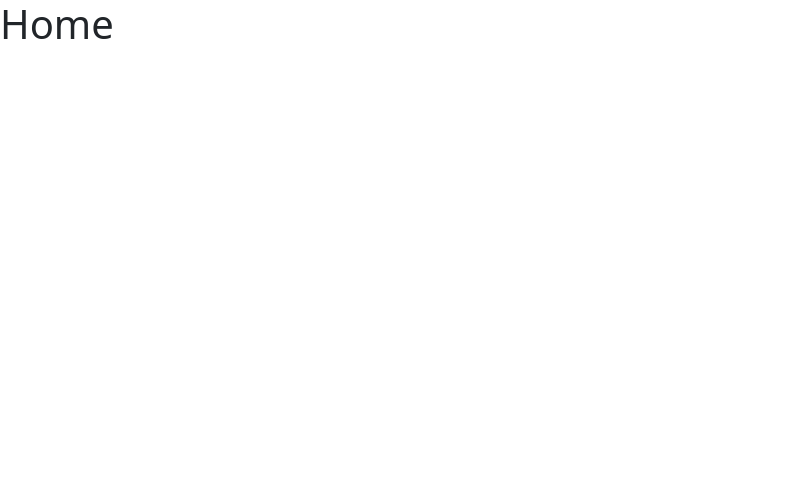
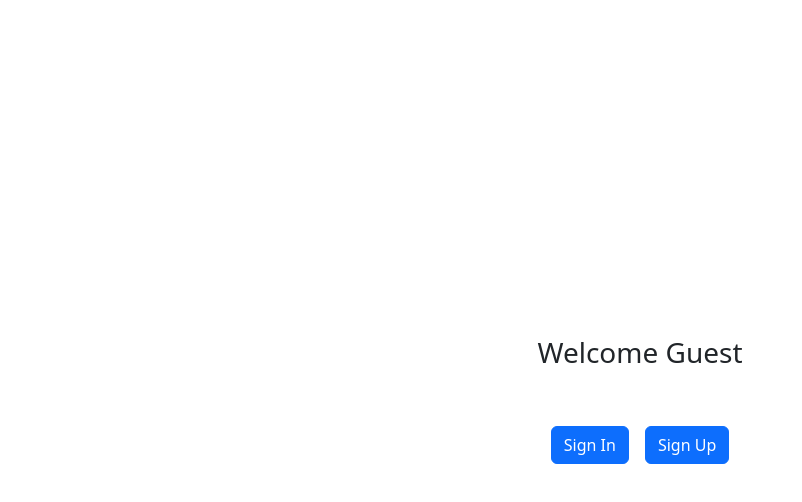
Before and after one commit to MuhdHanish/microservice_tutorials, a Next.js app in the folder intermediate_project/client/: page / in a window 1280 px wide. Shown: the top 502 px of the page, without its empty margins (0-802 px from the left). Built offline with nearby package versions, Linux system fonts and the light colour scheme; no server answers.

Commit message:
feat: added signin and sign in and up button if user authenticated then show signout button

```diff
--- a/intermediate_project/client/pages/index.jsx
+++ b/intermediate_project/client/pages/index.jsx
@@ -1,7 +1,55 @@
-export default function Home() {
+import axios from "axios";
+import Link from "next/link";
+import { useRequest } from "../hooks";
+
+Home.getInitialProps = async ({ req }) => {
+    try {
+        const isServer = typeof window === "undefined";
+        if (isServer) {
+            const { data } = await axios.get("http://ingress-nginx-controller.ingress-nginx.svc.cluster.local/api/auth/currentuser", {
+                headers: req.headers,
+            });
+            return data;
+        } else {
+            const { data } = await axios.get("/api/auth/currentuser");
+            return data;
+        }
+    } catch (error) {
+        console.log(error)
+        return { user: null };
+    }
+};
+
+export default function Home({ user }) {
+    const { loading, makeRequest } = useRequest(
+        "/api/auth/signout",
+        "post",
+    );
+    const logout = async () => {
+        await makeRequest(() => {
+            window.location.href = "/";
+        });
+    }
     return (
-        <div>
-            <h1>Home</h1>
+        <div className="container d-flex justify-content-center align-items-center vh-100 flex-column gap-5">
+            <h3>{"Welcome " + (user ? user.email : "Guest")}</h3>
+            {!user &&
+                <div className="d-flex gap-3 align-items-center">
+                    <Link href="/auth/signin" className="btn btn-primary">Sign In</Link>
+                    <Link href="/auth/signup" className="btn btn-primary">Sign Up</Link>
+                </div>
+            }
+            {
+                user &&
+                <button
+                    onClick={logout}
+                    type="button"
+                    disabled={loading}
+                    className="btn btn-danger"
+                >
+                    Sign Out
+                </button>
+            }
         </div>
     );
 }
```
